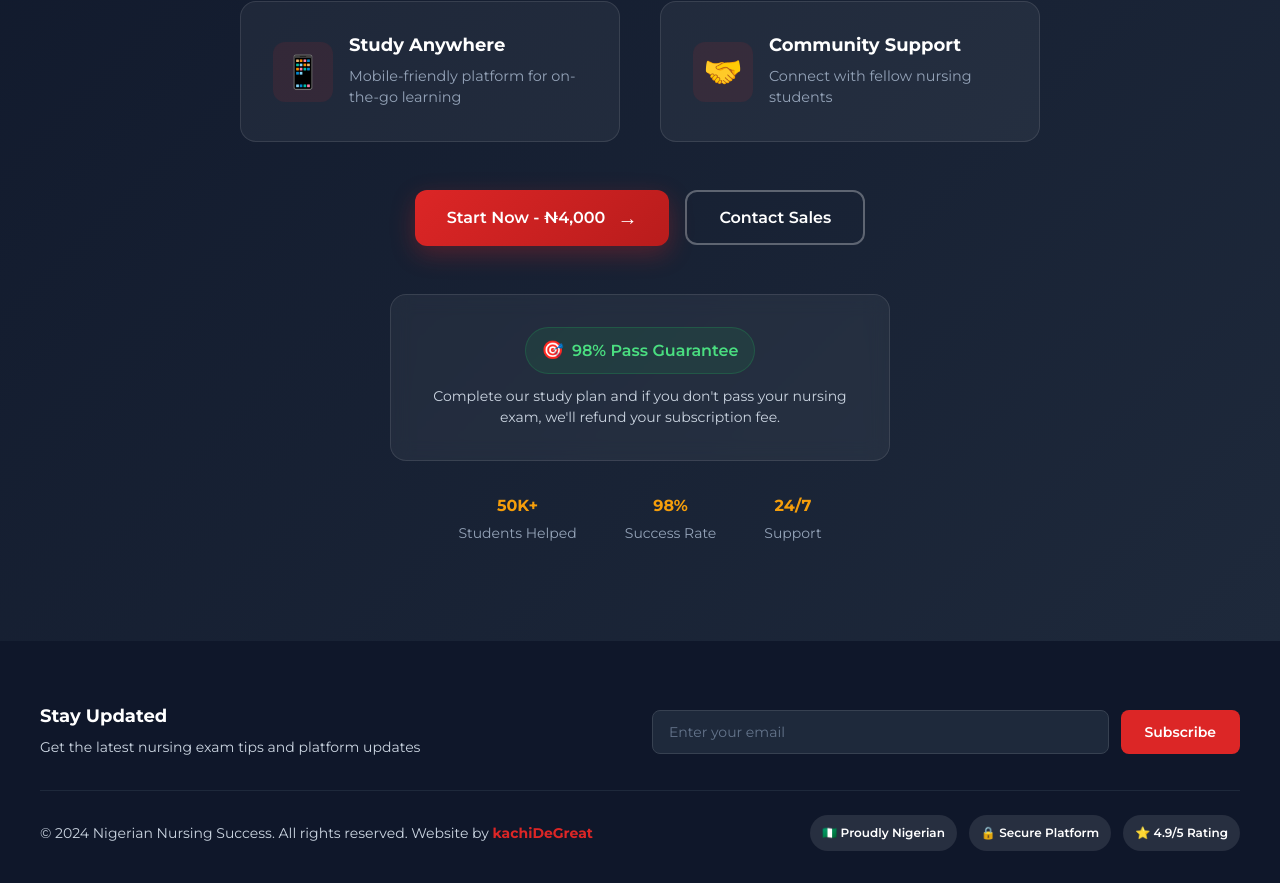
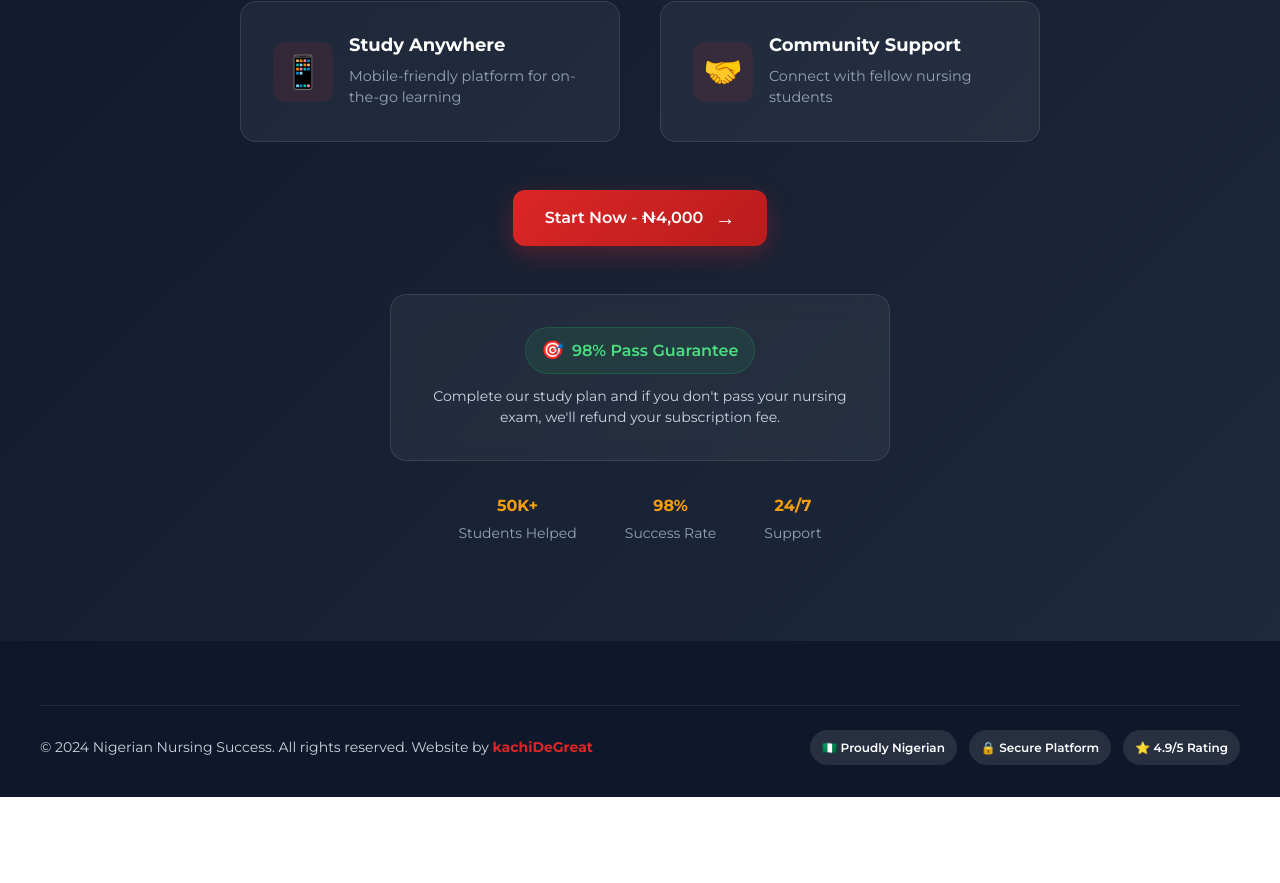
Before and after one commit to kachiDeGreat/nigerian-nursing-success, a React (Vite) app: page / in a window 1280 px wide. Shown: the part 6796-7679 px from the top of the page. After the commit the page ends 7593 px from the top, so only its background shows below. Built offline with nearby package versions, Linux system fonts and the light colour scheme; no server answers.

Commit message:
hid need help button

```diff
--- a/src/components/CTASection.tsx
+++ b/src/components/CTASection.tsx
@@ -10,9 +10,9 @@ const CTASection: React.FC = () => {
     console.log("Get Started clicked");
   };
 
-  const handleContactSales = () => {
-    window.open("https://wa.me/2348100790074", "_blank");
-  };
+  // const handleContactSales = () => {
+  //   window.open("https://wa.me/2348100790074", "_blank");
+  // };
 
   return (
     <section id="cta" className={styles.cta}>
@@ -80,12 +80,12 @@ const CTASection: React.FC = () => {
               <span className={styles.buttonText}>Start Now - ₦4,000</span>
               <span className={styles.buttonArrow}>→</span>
             </button>
-            <button
+            {/* <button
               className={styles.secondaryButton}
               onClick={handleContactSales}
             >
               <span className={styles.buttonText}>Contact Sales</span>
-            </button>
+            </button> */}
           </div>
 
           {/* Guarantee Section */}
--- a/src/components/Footer.tsx
+++ b/src/components/Footer.tsx
@@ -148,7 +148,7 @@ const Footer: React.FC = () => {
           </div> */}
 
           {/* Newsletter */}
-          <div className={styles.newsletter}>
+          {/* <div className={styles.newsletter}>
             <div className={styles.newsletterContent}>
               <h4 className={styles.newsletterTitle}>Stay Updated</h4>
               <p className={styles.newsletterText}>
@@ -163,7 +163,7 @@ const Footer: React.FC = () => {
               />
               <button className={styles.newsletterButton}>Subscribe</button>
             </div>
-          </div>
+          </div> */}
 
           {/* Bottom Footer */}
           <div className={styles.footerBottom}>
--- a/src/main.tsx
+++ b/src/main.tsx
@@ -3,13 +3,13 @@ import { createRoot } from "react-dom/client";
 import { BrowserRouter } from "react-router-dom"; // Import BrowserRouter
 import "./index.css";
 import App from "./App.tsx";
-import FloatingButton from "./components/FloatingButton.tsx";
+// import FloatingButton from "./components/FloatingButton.tsx";
 
 createRoot(document.getElementById("root")!).render(
   <StrictMode>
     <BrowserRouter>
       <App />
-      <FloatingButton />
+      {/* <FloatingButton /> */}
     </BrowserRouter>
   </StrictMode>
 );
```
Also changed, not shown: src/pages/Dashboard.tsx (line endings or trailing spaces).
